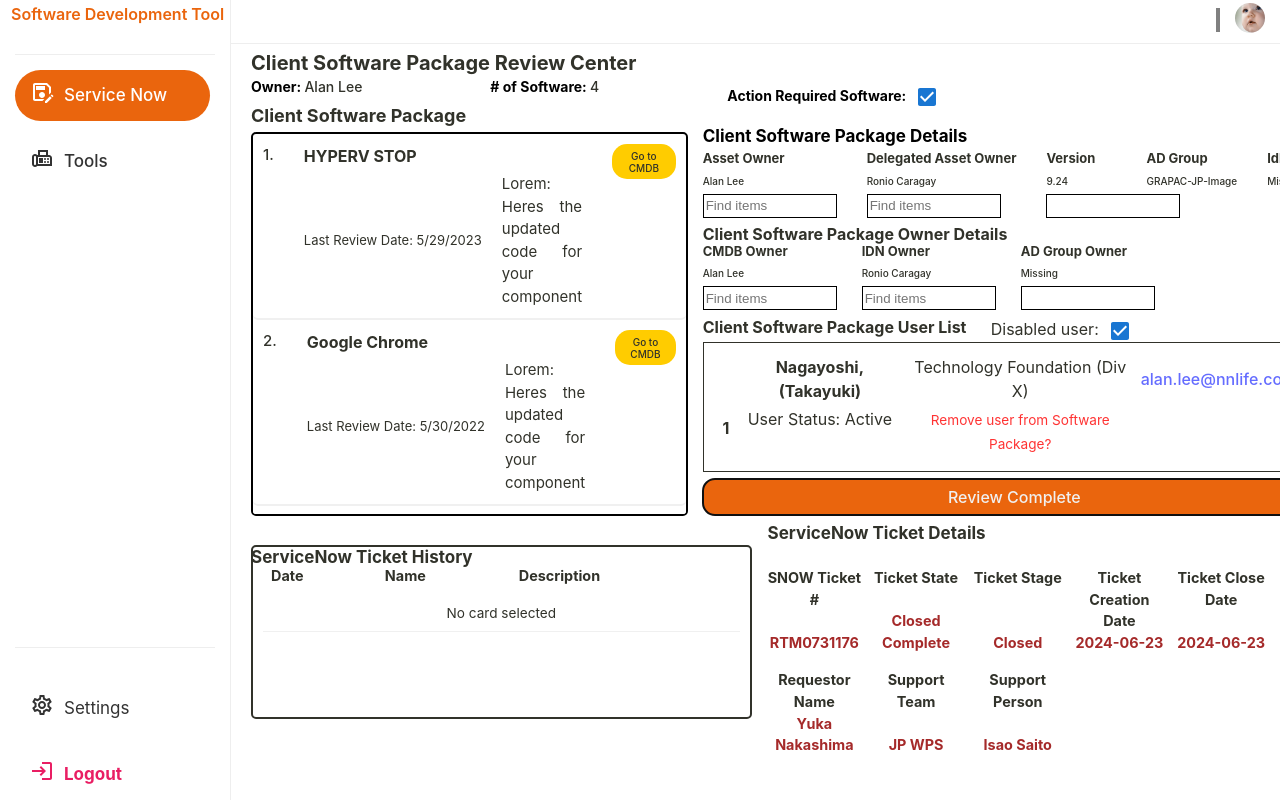
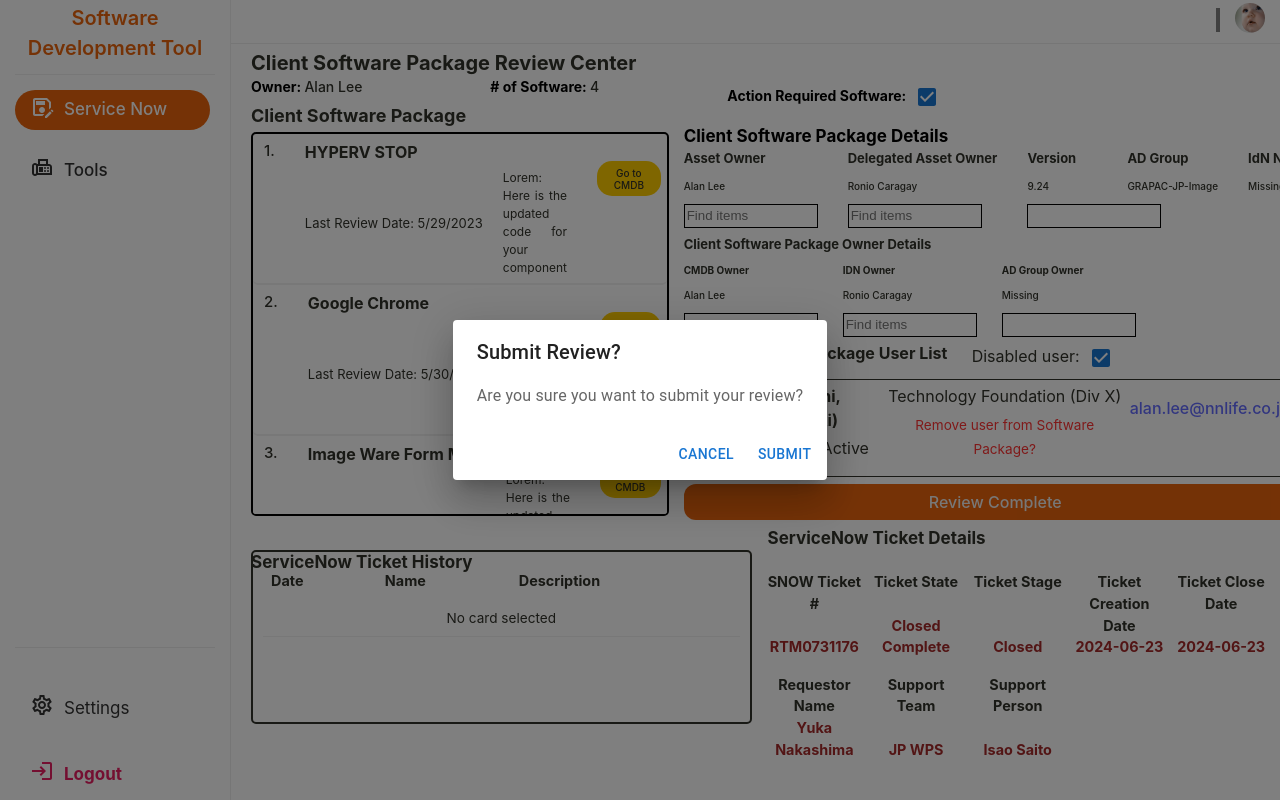
Before and after one commit to Pavi-1bi0/Demo_Desgin, a React (Vite) app: page /dashboard in a window 1280 px wide. Both pictures are taken after a click on the button "Review Complete". Built offline with nearby package versions, Linux system fonts and the light colour scheme.

Commit message:
desgin-issue

```diff
--- a/src/components/Login/login.tsx
+++ b/src/components/Login/login.tsx
@@ -2,20 +2,24 @@
 import '../../styles/Login/login.scss';
 import img from '../../assets/Login/images.jpeg';
 
+import { useNavigate } from 'react-router-dom';
 const Login: React.FC = () => {
     const [isDarkMode, setIsDarkMode] = useState(false);
-
+    const navigate = useNavigate(); // Initialize the useNavigate hook
     // Toggle function for dark mode
     const toggleDarkMode = () => {
         setIsDarkMode(!isDarkMode);
     };
+    const handleNext = () => {
+        navigate('/dashboard'); // Redirect to the dashboard page
+      };
 
     return (
         <div className="login-page">
             {/* Left Section */}
             <div className={`login-form ${isDarkMode ? 'dark-mode' : ''}`}>
                 <div className='header'>
-                    <h4 className="logo">Software Management Tool</h4>
+                    <h4 className="logo">SS Login</h4>
 
 
                     {/* Toggle Switch */}
@@ -36,13 +40,15 @@
                         <label htmlFor="email" className='email'>Email Address</label>
                         <input type="email" id="email" placeholder="Enter your email" />
                     </div>
-                    <button type="button" className="btn-next">Next</button>
+                    <button type="button" className="btn-next" onClick={handleNext}>
+                        Next
+                    </button>
                 </form>
             </div>
 
             {/* Right Section */}
             <div className="illustration">
-                <img src={img} alt="Illustration" />
+                <h4>Software Management Tool</h4>
             </div>
         </div>
     );
--- a/src/components/software-review/software-review.tsx
+++ b/src/components/software-review/software-review.tsx
@@ -6,27 +6,41 @@
 import Tickectdetails from '../ticketdetails/tickectdetails';
 import Navbar from '../navbar/navbar';
 import Sidebar from '../sidebar/sidebar';
-import { Checkbox } from '@mui/material';
-import babel from '@babel/core';
-
-
+import { Checkbox, Dialog, DialogTitle, DialogContent, DialogActions, Button } from '@mui/material';
 
 const SoftwareDashboard: React.FC = () => {
+    const [packages] = useState([
+        { name: 'HYPERV STOP', lastReviewDate: '5/29/2023', lorem: 'Here is the updated code for your component' },
+        { name: 'Google Chrome', lastReviewDate: '5/30/2022', lorem: 'Here is the updated code for your component' },
+        { name: 'Image Ware Form Manager', lastReviewDate: '5/20/2023', lorem: 'Here is the updated code for your component' },
+        { name: 'IBM Operational Decision Manager - Rule', lastReviewDate: '6/29/2023', lorem: 'Here is the updated code for your component' },
+    ]);
 
-    const [packages] = useState([
-        { name: 'HYPERV STOP', lastReviewDate: '5/29/2023', lorem: 'Heres the updated code for your component' },
-        { name: 'Google Chrome', lastReviewDate: '5/30/2022', lorem: 'Heres the updated code for your component ' },
-        { name: 'Image Ware Form Manager', lastReviewDate: '5/20/2023', lorem: 'Heres the updated code for your component' },
-        { name: 'IBM Operational Decision Manager - Rule', lastReviewDate: '6/29/2023', lorem: 'Heres the updated code for your component' }
-    ]);
     const [selectedCardIndex, setSelectedCardIndex] = useState<number | null>(null);
-
     const [checked, setChecked] = useState(true); // Default ticked state
+    const [isPopupOpen, setIsPopupOpen] = useState(false); // State for popup visibility
+    const [popupData, setPopupData] = useState<{ name: string; lastReviewDate: string; lorem: string } | null>(null);
+    const [hasSelectedBefore, setHasSelectedBefore] = useState(false); // Track if an item has been selected before
 
     const handleCheckboxChange = () => {
-      setChecked(!checked);
+        setChecked(!checked);
     };
 
+    const handleCardSelect = (index: number) => {
+        setSelectedCardIndex(index);
+        setPopupData(packages[index]);
+
+        // Show popup only if an item has been selected before
+        if (hasSelectedBefore) {
+            setIsPopupOpen(true);
+        } else {
+            setHasSelectedBefore(true); // Set the flag after the first selection
+        }
+    };
+
+    const handleClosePopup = () => {
+        setIsPopupOpen(false); // Close popup
+    };
 
     return (
         <div className='software-reviwe-page'>
@@ -40,27 +54,19 @@
                 <header className="header">
                     <h1>Client Software Package Review Center</h1>
                     <div className='sub-header'>
-                        {/* <img src={img} alt="" /> */}
                         <p>Owner: <strong>Alan Lee</strong></p>
                         <p># of Software: <strong>4</strong></p>
                         <p>
                             Action Required Software:
-                            {/* <input
-                                type="checkbox"
-                                checked={checked}
-                                onChange={handleCheckboxChange}
-                                className="custom-checkbox"
-                            /> */}
-                            <Checkbox  defaultChecked />
+                            <Checkbox defaultChecked />
                         </p>
                     </div>
                 </header>
                 <div className="package-section">
                     <SoftwarePackage
-
                         packages={packages}
                         selectedCardIndex={selectedCardIndex}
-                        onCardSelect={setSelectedCardIndex}
+                        onCardSelect={handleCardSelect}
                     />
                     <PackageDetails />
                 </div>
@@ -70,9 +76,25 @@
                     <Tickectdetails />
                 </div>
             </div>
+
+            {/* Popup for displaying package details */}
+            <Dialog open={isPopupOpen} onClose={handleClosePopup}>
+                <DialogTitle>Package Details</DialogTitle>
+                <DialogContent>
+                    {popupData && (
+                        <>
+                            <p><strong>Name:</strong> {popupData.name}</p>
+                            <p><strong>Last Review Date:</strong> {popupData.lastReviewDate}</p>
+                            <p>{popupData.lorem}</p>
+                        </>
+                    )}
+                </DialogContent>
+                <DialogActions>
+                    <Button onClick={handleClosePopup} color="primary">Close</Button>
+                </DialogActions>
+            </Dialog>
         </div>
     );
 };
 
 export default SoftwareDashboard;
-;
--- a/src/components/softwarepackgaedetails/packagedetail.tsx
+++ b/src/components/softwarepackgaedetails/packagedetail.tsx
@@ -1,29 +1,41 @@
 import React, { useState } from 'react';
 import '../../styles/softwarepackagedetail/packagedetails.scss';
 import User from '../../@types/interface/packagedetails/packagedetails';
-import { Checkbox } from '@mui/material';
+import { Checkbox, useMediaQuery, useTheme } from '@mui/material';
+import { Dialog, DialogActions, DialogContent, DialogContentText, DialogTitle, Button } from '@mui/material';
 
 
 const PackageDetails: React.FC = () => {
     const [users, setUsers] = useState<User[]>([
         { id: 1, name: 'Nagayoshi, (Takayuki)', status: 'Active', department: 'Technology Foundation (Div X)', email: 'alan.lee@nnlife.co.jp' },
     ]);
+    const [open, setOpen] = useState(false);
+    const theme = useTheme();
+    const fullScreen = useMediaQuery(theme.breakpoints.down('md'));
 
-    const addUser = () => {
-        const newUser: User = {
-            id: users.length + 1,
-            name: `User ${users.length + 1}`,
-            status: 'Inactive',
-            department: 'Department X',
-            email: `user${users.length + 1}@example.com`,
-        };
-        setUsers([...users, newUser]);
+
+    const handleOpen = () => setOpen(true);
+    const handleClose = () => setOpen(false);
+
+    const handleSubmitReview = () => {
+        setOpen(false);
+        alert('Review submitted successfully!');
+        // Add further logic here (e.g., API call or navigation)
     };
-    const [checked, setChecked] = useState(true); // Default ticked state
 
-    const handleCheckboxChange = () => {
-        setChecked(!checked);
-    };
+    // const addUser = () => {
+    //     const newUser: User = {
+    //         id: users.length + 1,
+    //         name: `User ${users.length + 1}`,
+    //         status: 'Inactive',
+    //         department: 'Department X',
+    //         email: `user${users.length + 1}@example.com`,
+    //     };
+    //     setUsers([...users, newUser]);
+    // };
+
+
+
     return (
         <div className="software-package-details">
             <div className="right-title">
@@ -76,14 +88,14 @@
             <div className="title-sec">
                 <h4 className="user-title">Client Software Package User List</h4>
                 <div className="checkbox-wrapper">
-                   <div className='user'> Disabled user:</div>
+                    <div className='user'> Disabled user:</div>
                     {/* <input
                         type="checkbox"
                         checked={checked}
                         onChange={handleCheckboxChange}
                         className="custom-checkbox"
                     /> */}
-                   <Checkbox  defaultChecked className='checkbox' />
+                    <Checkbox defaultChecked className='checkbox' />
                 </div>
 
                 {/* <button className="add-user" onClick={addUser}>Add User</button> */}
@@ -112,7 +124,7 @@
                                                     onChange={handleCheckboxChange}
                                                     className="custom-checkbox"
                                                 /> */}
-                                                <Checkbox  defaultChecked  />
+                                                <Checkbox defaultChecked />
                                             </p>
                                         </label>
                                     </div>
@@ -126,7 +138,36 @@
             </div>
 
             <div className="footer">
-                <button className="review-complete">Review Complete</button>
+
+
+
+                <button className="review-complete" onClick={handleOpen}>
+                    Review Complete
+                </button>
+                <Dialog
+                    fullScreen={fullScreen}
+                    open={open}
+                    onClose={handleClose}
+                    aria-labelledby="responsive-dialog-title"
+                >
+                    <DialogTitle id="responsive-dialog-title">
+                        {"Submit Review?"}
+                    </DialogTitle>
+                    <DialogContent>
+                        <DialogContentText>
+                            Are you sure you want to submit your review?
+                        </DialogContentText>
+                    </DialogContent>
+                    <DialogActions>
+                        <Button autoFocus onClick={handleClose} className='cancel-btn'>
+                            cancel
+                        </Button>
+                        <Button onClick={handleClose} autoFocus className='submit-btn'>
+                            submit
+                        </Button>
+                    </DialogActions>
+                </Dialog>
+
             </div>
         </div>
     );
--- a/src/styles/Login/login.scss
+++ b/src/styles/Login/login.scss
@@ -3,6 +3,7 @@
 .login-page {
     display: flex;
     height: 100%; // Full height coverage
+
 
     // Left Section: Login Form
     .login-form {
@@ -196,11 +197,12 @@
     // Right Section: Illustration
     .illustration {
         flex: 1;
-        background: url('../../assets/Login/images.jpeg') no-repeat center center;
+        // background: url('../../assets/Login/images.jpeg') no-repeat center center;
         background-size:cover; // Ensure the image covers the whole container
         display: flex;
         justify-content: center;
         align-items: center;
+        background-color: #000000;
         // width: 50rem;
         // height: 50rem;
 
--- a/src/styles/navbar/navbar.scss
+++ b/src/styles/navbar/navbar.scss
@@ -39,14 +39,16 @@
   &__greeting {
     position: relative;
     h4 {
-      font-size: 16px;
+      font-size: 20px;
       font-weight: 600;
       color: #ea650d;
       text-wrap: wrap;
       position: absolute;
-      // width: 17%;
       margin-left: -15rem;
       margin-top: -1rem;
+      /* width: 37%; */
+      margin-right: 2rem;
+      padding: 1px;
     }
   }
 
--- a/src/styles/sidebar/sidebar.scss
+++ b/src/styles/sidebar/sidebar.scss
@@ -50,6 +50,7 @@
     border: none;
     border-top: 1px solid #eee;
     margin: 15px 0;
+    margin-top: 35px;
   }
 
   &__menu {
@@ -85,6 +86,7 @@
       background-color: $btn-color;
       color: white;
       border-radius: 30px;
+      height: 20px;
     }
 
     &--logout {
--- a/src/styles/softwarepackage/package.scss
+++ b/src/styles/softwarepackage/package.scss
@@ -60,7 +60,7 @@
     /* Thumb and track colors */
 
     .package-item {
-      padding: 10px;
+      padding: 6px;
       border-bottom: 2px solid $secondary-color;
       border-radius: 5px;
       display: flex;
@@ -89,6 +89,7 @@
         color: $default-colr;
         font-size: 15px;
         font-weight: 500;
+        margin-left: 5px;
       }
 
       .package-details {
@@ -115,7 +116,7 @@
           }
 
           .package-description {
-            font-size: 15px;
+            font-size: 12px;
             color: $default-colr;
 
           }
@@ -133,6 +134,7 @@
         cursor: pointer;
         height: 35px;
         padding: 0 15px;
+        margin-top: 21px;
 
         .go-to-cmdb {
           color: $default-colr;
--- a/src/styles/softwarepackagedetail/packagedetails.scss
+++ b/src/styles/softwarepackagedetail/packagedetails.scss
@@ -32,7 +32,7 @@
         .detail-item {
             display: flex;
             flex-direction: column;
-            gap: 5px;
+            gap: 10px;
 
             .ad,
             .ad-str {
@@ -60,6 +60,7 @@
                 height: 20px;
                 border: 1px solid black;
                 background-color: white;
+                color: black;
             }
         }
     }
@@ -71,8 +72,8 @@
             color: $default-colr;
             position: absolute;
             // text-decoration: underline;
-            top: -17px;
-            font-size: 16px;
+            top: -10px;
+            font-size: 13px;
         }
     }
 
@@ -80,12 +81,12 @@
         display: flex;
         text-align: justify;
         gap: 25px;
-        margin-top: 1.5rem;
+        margin-top: 35px;
 
         .detail-item {
             display: flex;
             flex-direction: column;
-            gap: 5px;
+            gap: 10px;
 
             .ad,
             .ad-str {
@@ -94,7 +95,7 @@
 
             span {
                 display: flex;
-                font-size: 13px;
+                font-size: 10px;
                 color: $default-colr;
                 text-wrap: nowrap;
                 font-weight: 700;
@@ -111,6 +112,7 @@
                 height: 20px;
                 border: 1px solid black;
                 background-color: white;
+                color: black;
             }
         }
     }
@@ -124,7 +126,7 @@
             /* text-decoration: underline; */
             top: -17px;
             font-size: 16px;
-            padding-right: 20px;
+            // padding-right: 20px;
             // margin-top: -10px;
         }
 
@@ -146,14 +148,43 @@
     }
 
     .user-list-container {
-        max-height: 150px;
+        max-height: 100px;
         overflow-y: auto;
-        border: 1px solid $default-colr;
-        padding: 8px;
-        height: 7rem;
+        border: 1px solid #31322a;
+        /* padding: 8px; */
+        height: 6rem;
         margin-right: 1rem;
-        margin-top: -10px;
+        // margin-top: 27px;
 
+        &::-webkit-scrollbar {
+            height: 4px;
+            /* Slimmer horizontal scrollbar */
+            width: 4px;
+            /* Slimmer vertical scrollbar */
+          }
+
+          &::-webkit-scrollbar-track {
+            background: #e0e0e0;
+            /* Light gray track for a clean appearance */
+          }
+
+          &::-webkit-scrollbar-thumb {
+            background: #b0b0b0;
+            /* Gray thumb for a neutral, linear look */
+            border-radius: 0;
+            /* No rounded corners for a linear design */
+          }
+
+          &::-webkit-scrollbar-thumb:hover {
+            background: #909090;
+            /* Slightly darker gray on hover */
+          }
+
+          /* Firefox styles */
+          scrollbar-width: thin;
+          /* Thinner scrollbar */
+          scrollbar-color: #b0b0b0 #e0e0e0;
+          /* Thumb and track colors */
         .user-list {
             .user-row {
                 display: flex;
@@ -239,6 +270,9 @@
             cursor: pointer;
             width: 100%;
         }
+        .cancel-btn{
+            border: 1px solid $btn-color;
+        }
     }
 }
 
```
Also changed, not shown: src/routers/index.tsx (+4 -4 lines).
